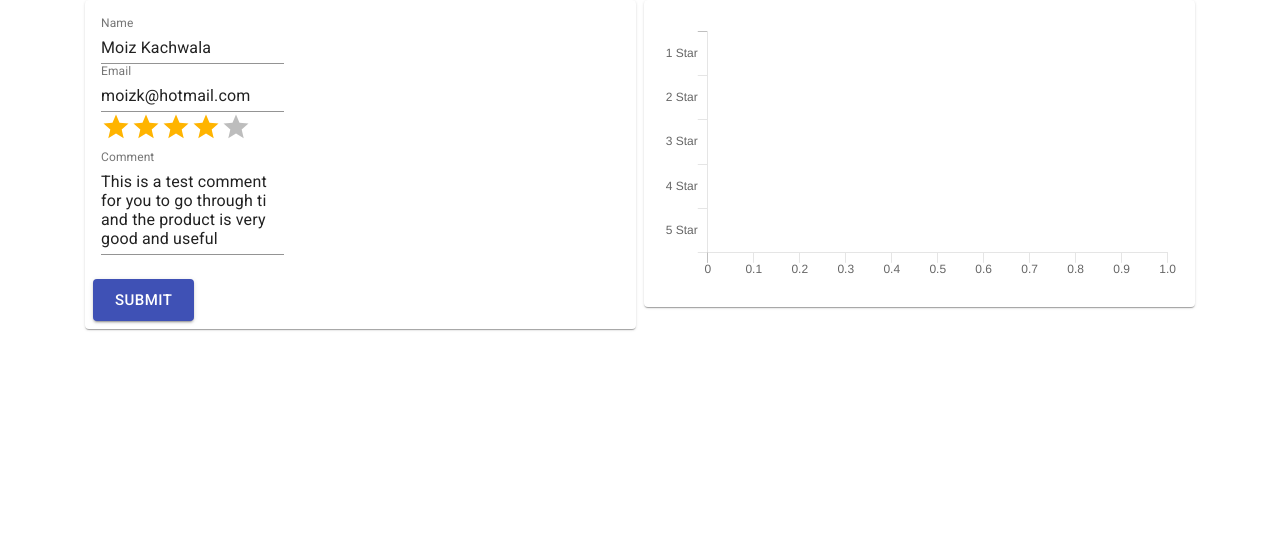
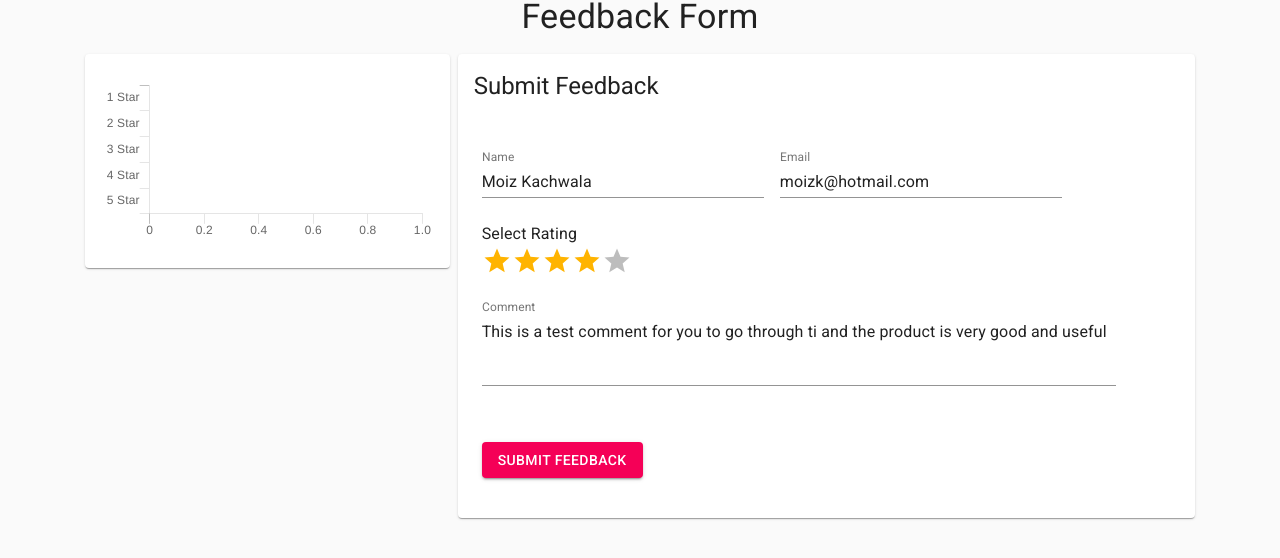
Before and after one commit to moizKachwala/checkout-test, a React (Create React App) app: page / in a window 1280 px wide. Shown: the top 558 px of the page. Built offline with nearby package versions, Linux system fonts and the light colour scheme.

Commit message:
styled components

```diff
--- a/src/components/pages/FeedbackPage/FeedbackPage.js
+++ b/src/components/pages/FeedbackPage/FeedbackPage.js
@@ -7,14 +7,38 @@ import {
     Card,
     CardContent,
     CardActions,
+    Typography,
+    CssBaseline,
+    CardHeader,
+    makeStyles,
 } from '@material-ui/core';
 import { Rating } from '@material-ui/lab';
 
 import { FeedbackList } from './FeedbackList';
 import { FeedbackRating } from './FeedbackRating';
 
+const useStyles = makeStyles(theme => ({
+    button: {
+        margin: theme.spacing(2),
+    },
+    rating: {
+        marginLeft: theme.spacing(1),
+        marginRight: theme.spacing(1),
+    },
+    textField: {
+        marginLeft: theme.spacing(1),
+        marginRight: theme.spacing(1),
+        width: '40%',
+    },
+    textArea: {
+        marginLeft: theme.spacing(1),
+        marginRight: theme.spacing(1),
+        width: '90%',
+    },
+}));
+
 export default function FeedbackPage(props) {
-
+    const classes = useStyles();
     const [feedbacks, setFeedbacks] = useState([]);
 
     const handleSumit = (feedback) => {
@@ -29,7 +53,18 @@ export default function FeedbackPage(props) {
     return (
         <div className="feedback-page">
             <Grid container spacing={1}>
-                <Grid item xs={12} sm={12} md={6}>
+                <Grid xs={12}>
+                    <CssBaseline />
+                    <Typography variant="h4" align="center" component="h1" gutterBottom>
+                        Feedback Form
+                        </Typography>
+                </Grid>
+
+                <Grid item xs={12} sm={12} md={4}>
+                    <FeedbackRating feedbacks={feedbacks} />
+                </Grid>
+                <Grid item xs={12} sm={12} md={8}>
+                    <Grid>
                         <Formik
                             initialValues={
                                 {
@@ -57,24 +92,29 @@ export default function FeedbackPage(props) {
                                         onSubmit={handleSubmit}
                                     >
                                         <Card>
+                                            <CardHeader
+                                                title="Submit Feedback"
+                                            />
                                             <CardContent>
-                                            <div className="input-group">
+                                                <div className="form-group">
                                                     <TextField
                                                         type="name"
                                                         label="Name"
                                                         name="name"
+                                                        className={classes.textField}
+                                                        margin="normal"
                                                         onBlur={handleBlur}
                                                         onChange={handleChange}
                                                         value={values.name}
                                                         helperText={touched.name && errors.name}
                                                         error={Boolean(touched.name && errors.name)}
                                                     />
-                                            </div>
-                                            <div className="input-group">
                                                     <TextField
                                                         type="email"
                                                         label="Email"
                                                         name="email"
+                                                        margin="normal"
+                                                        className={classes.textField}
                                                         onBlur={handleBlur}
                                                         onChange={handleChange}
                                                         value={values.email}
@@ -82,19 +122,22 @@ export default function FeedbackPage(props) {
                                                         error={Boolean(touched.email && errors.email)}
                                                     />
                                                 </div>
-                                            <div className="input-group">
+                                                <div className="form-group">
+                                                    <Typography className={classes.rating} component="legend">Select Rating</Typography>
                                                     <Rating
+                                                        className={classes.rating}
                                                         name="rating"
                                                         value={values.rating}
                                                         onChange={handleChange}
                                                         size="large" />
                                                 </div>
-                                            <div className="input-group">
+                                                <div className="form-group">
                                                     <TextField
                                                         type="comment"
                                                         label="Comment"
                                                         multiline
-                                                    rows="4"
+                                                        rows="3"
+                                                        className={classes.textArea}
                                                         name="comment"
                                                         onBlur={handleBlur}
                                                         onChange={handleChange}
@@ -105,25 +148,28 @@ export default function FeedbackPage(props) {
                                                 </div>
                                             </CardContent>
                                             <CardActions>
+                                                <div className="form-group">
                                                     <Button
                                                         variant="contained"
-                                                color="primary"
+                                                        color="secondary"
                                                         type="submit"
-                                                size="large"
+                                                        size="medium"
+                                                        className={classes.button}
                                                     >
-                                                Submit
+                                                        Submit Feedback
                                                  </Button>
+                                                </div>
                                             </CardActions>
                                         </Card>
                                     </form>
                                 )}
                         </Formik>
                     </Grid>
-                <Grid item xs={12} sm={12} md={6}>
-                    <FeedbackRating feedbacks={feedbacks} />
+
+                    <Grid>
+                        <FeedbackList feedbacks={feedbacks} />
                     </Grid>
-                <Grid item xs={12} sm={12} md={12}>
-                    <FeedbackList feedbacks={feedbacks} />
+
                 </Grid>
             </Grid>
         </div>
```
Lines whose indentation alone changed are shown as unchanged.
